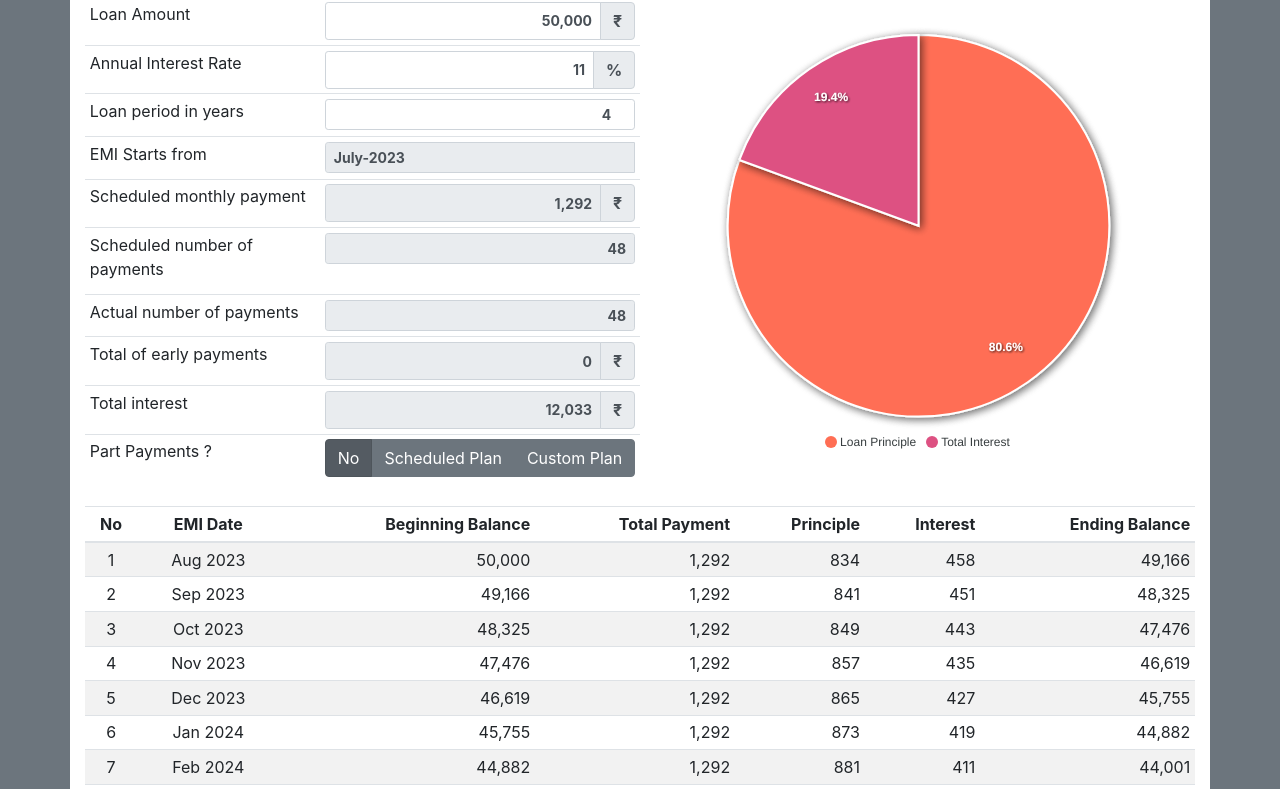
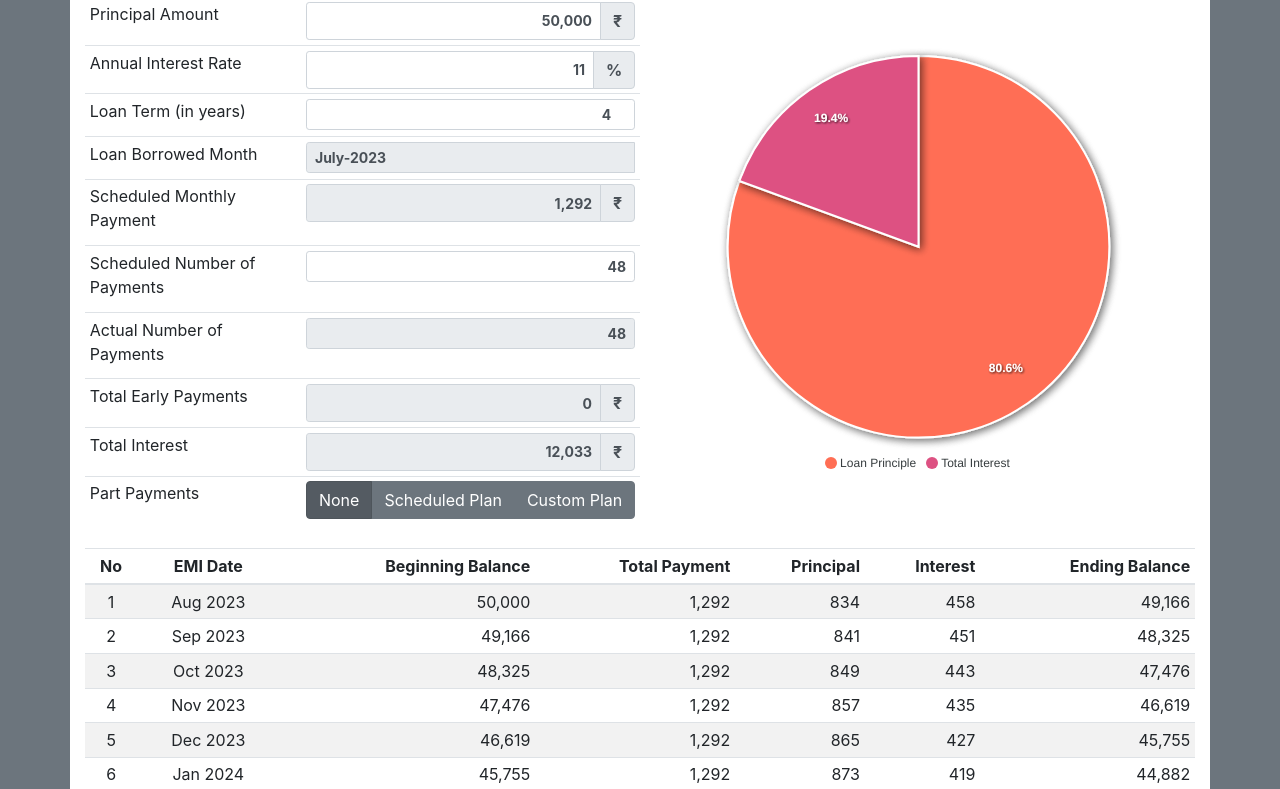
Before and after one commit to javadurai/loanease, a plain HTML site: page index.html in a window 1280 px wide. Shown: the part 79-868 px from the top of the page. Drawn offline with Linux system fonts and the light colour scheme.

Commit message:
Minor Tweaks

```diff
--- a/index.html
+++ b/index.html
@@ -1,27 +1,31 @@
 <!DOCTYPE html>
 <html lang="en">
+
 <head>
   <meta charset="UTF-8" />
   <meta name="viewport" content="width=device-width, initial-scale=1.0" />
   <meta http-equiv="X-UA-Compatible" content="ie=edge" />
-    <title>Loan Amortization Calculator</title>
+  <title>Loan Repayment Planner</title>
+
 
   <!-- Compiled and minified CSS -->
   <link rel="stylesheet" href="./css/bootstrap.min.css" />
   <link rel="stylesheet" href="./css/apexcharts.css" />
   <link rel="stylesheet" href="./css/bootstrap-datepicker.min.css" />
   <link rel="stylesheet" href="./css/style.css" />
+
 </head>
+
 <body>
   <div class="container">
-      <h2 class="display-4 text-center">Loan Amortization Planner</h2>
+    <h2 class="display-4 text-center">Loan Repayment Planner</h2>
     <div class="main-flex">
       <div class="main-data-picker">
         <table class="table table-sm table-borderless" style="margin: auto;">
           <tbody>
             <tr>
               <td>
-                  <label class="active" for="loan_amount">Loan Amount</label>
+                <label class="active" for="loan_amount">Principal Amount</label>
               </td>
               <td>
                 <div class="input-group">
@@ -48,19 +52,20 @@
             </tr>
             <tr>
               <td>
-                  <label class="active" for="loan_period">Loan period in years</label>
+                <label class="active" for="loan_period">Loan Term (in years)</label>
               </td>
               <td>
-                  <input id="loan_period" type="number" value="4" class="form-control form-control-sm numeric"/>
+                <input id="loan_period" type="number" value="4" class="form-control form-control-sm numeric" />
               </td>
             </tr>
             <tr>
               <td>
-                  <label class="active" for="loan_start_date">EMI Starts from</label>
+                <label class="active" for="loan_start_date">Loan Borrowed Month</label>
               </td>
               <td>
                 <div class="input-group date">
-                    <input id="loan_start_date" type="text" class="form-control form-control-sm monthpicker date" readonly/>
+                  <input id="loan_start_date" type="text" class="form-control form-control-sm monthpicker date"
+                    readonly />
                   <div class="input-group-addon">
                     <span class="glyphicon glyphicon-th"></span>
                   </div>
@@ -69,7 +74,7 @@
             </tr>
             <tr>
               <td>
-                  <label class="active" for="emi_amount">Scheduled monthly payment</label>
+                <label class="active" for="emi_amount">Scheduled Monthly Payment</label>
               </td>
               <td>
                 <div class="input-group">
@@ -82,27 +87,28 @@
             </tr>
             <tr>
               <td>
-                  <label class="active" for="number_of_payments">Scheduled number of payments</label>
+                <label class="active" for="number_of_payments">Scheduled Number of Payments</label>
               </td>
               <td>
-                  <input id="number_of_payments" type="text" class="form-control form-control-sm numeric" readonly />
+                <input id="number_of_payments" type="text" class="form-control form-control-sm numeric" readonly" />
               </td>
             </tr>
             <tr>
               <td>
-                  <label class="active" for="actual_number_of_payments">Actual number of payments</label>
+                <label class="active" for="actual_number_of_payments">Actual Number of Payments</label>
               </td>
               <td>
-                  <input id="actual_number_of_payments" type="text" class="form-control form-control-sm numeric" readonly/>
+                <input id="actual_number_of_payments" type="text" class="form-control form-control-sm numeric"
+                  readonly />
               </td>
             </tr>
             <tr>
               <td>
-                  <label class="active" for="total_early_payments">Total of early payments</label>
+                <label class="active" for="total_early_payments">Total Early Payments</label>
               </td>
               <td>
                 <div class="input-group">
-                  <input id="total_early_payments" type="text" class="form-control form-control-sm numeric" readonly/>
+                  <input id="total_early_payments" type="text" class="form-control form-control-sm numeric" readonly />
                   <div class="input-group-append">
                     <span class="input-group-text">₹</span>
                   </div>
@@ -111,11 +117,11 @@
             </tr>
             <tr>
               <td>
-                  <label class="active" for="total_interest">Total interest</label>
+                <label class="active" for="total_interest">Total Interest</label>
               </td>
               <td>
                 <div class="input-group">
-                  <input id="total_interest" type="text" class="form-control form-control-sm numeric" readonly/>
+                  <input id="total_interest" type="text" class="form-control form-control-sm numeric" readonly />
                   <div class="input-group-append">
                     <span class="input-group-text">₹</span>
                   </div>
@@ -124,13 +130,16 @@
             </tr>
             <tr>
               <td>
-                  <label class="active" for="total_interest">Part Payments ? </label>
+                <label class="active" for="total_interest">Part Payments</label>
               </td>
               <td>
                 <div id="part_payment_selector" class="btn-group btn-group-toggle" data-toggle="buttons">
-                    <label class="btn btn-secondary active" for="off"><input type="radio" value="off" id="off" checked name="part_payments" onchange="calculateEmiAmount()"/>No</label>
-                    <label class="btn btn-secondary"><input type="radio"  value="scheduled_plan" id="scheduled_plan" name="part_payments" onchange="calculateEmiAmount()"/>Scheduled Plan</label>
-                    <label class="btn btn-secondary"><input type="radio" value="custom_plan" id="custom_plan" name="part_payments" onchange="calculateEmiAmount()"/>Custom Plan</label>
+                  <label class="btn btn-secondary active" for="off"><input type="radio" value="off" id="off" checked
+                      name="part_payments" onchange="calculateEmiAmount()" />None</label>
+                  <label class="btn btn-secondary"><input type="radio" value="scheduled_plan" id="scheduled_plan"
+                      name="part_payments" onchange="calculateEmiAmount()" />Scheduled Plan</label>
+                  <label class="btn btn-secondary"><input type="radio" value="custom_plan" id="custom_plan"
+                      name="part_payments" onchange="calculateEmiAmount()" />Custom Plan</label>
                 </div>
               </td>
             </tr>
@@ -140,9 +149,12 @@
               </td>
               <td>
                 <div id="frequency_selector" class="btn-group btn-group-toggle" data-toggle="buttons">
-                    <label class="btn btn-secondary"><input type="radio" value="monthly" id="monthly" name="schedule_frequecy" onchange="calculateEmiAmount()"/>Monthly</label>
-                    <label class="btn btn-secondary active"><input type="radio"  value="quarterly" id="quarterly" checked name="schedule_frequecy" onchange="calculateEmiAmount()"/>Quarterly</label>
-                    <label class="btn btn-secondary"><input type="radio" value="yearly" id="yearly" name="schedule_frequecy" onchange="calculateEmiAmount()"/>Yearly</label>
+                  <label class="btn btn-secondary"><input type="radio" value="monthly" id="monthly"
+                      name="schedule_frequecy" onchange="calculateEmiAmount()" />Monthly</label>
+                  <label class="btn btn-secondary active"><input type="radio" value="quarterly" id="quarterly" checked
+                      name="schedule_frequecy" onchange="calculateEmiAmount()" />Quarterly</label>
+                  <label class="btn btn-secondary"><input type="radio" value="yearly" id="yearly"
+                      name="schedule_frequecy" onchange="calculateEmiAmount()" />Yearly</label>
                 </div>
               </td>
             </tr>
@@ -152,7 +164,7 @@
               </td>
               <td>
                 <div class="input-group">
-                  <input id="part_payment_installment" type="text" class="form-control form-control-sm numeric"/>
+                  <input id="part_payment_installment" type"text" class="form-control form-control-sm numeric" />
                   <div class="input-group-append">
                     <span class="input-group-text">₹</span>
                   </div>
@@ -168,16 +180,7 @@
         </div>
       </div>
     </div>
-      <!-- <div class="jumbotron">
-       <div class="loan-calculation-header">
-        <div id="loan-calculation-text-section">
-
-        </div>
-        <div id="loan-calculation-chart-section">
-        </div>
-       </div>
-      </div> -->
-      <br/>
+    <br />
     <div id="amort_table">
       <table class="table table-striped table-sm">
         <thead>
@@ -188,7 +191,7 @@
             <th class="text-right hide">Scheduled Payment</th>
             <th class="text-right" id="part_payment_hdr">Part Payment</th>
             <th class="text-right">Total Payment</th>
-              <th class="text-right">Principle</th>
+            <th class="text-right">Principal</th>
             <th class="text-right">Interest</th>
             <th class="text-right">Ending Balance</th>
           </tr>
@@ -205,5 +208,7 @@
   <script src="./js/bootstrap-datepicker.min.js"></script>
   <script src="./js/apexcharts.min.js"></script>
   <script src="./js/app.js"></script>
+
 </body>
+
 </html>
```
Also changed, not shown: README.md. Lines whose indentation alone changed are shown as unchanged.
